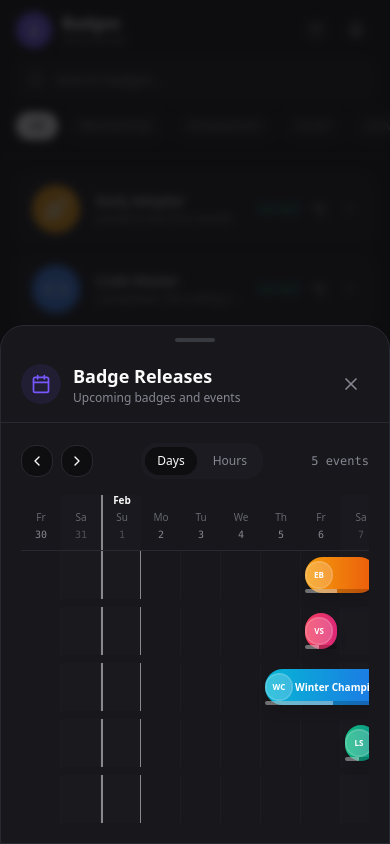
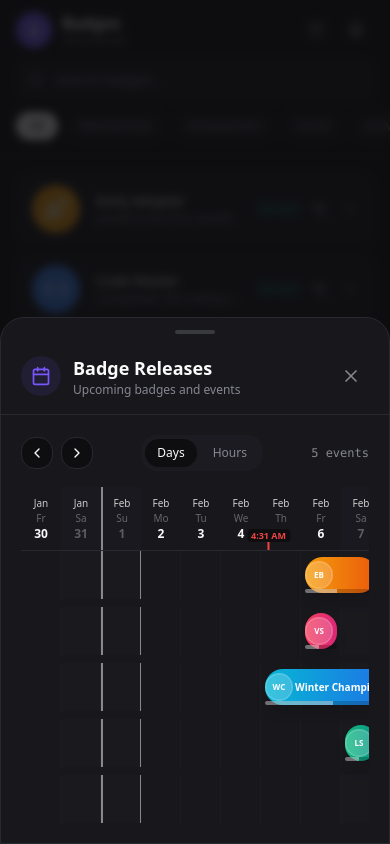
Before and after one commit to TheMagnet2/badge-example-build, a Next.js app: page / in a window 390 px wide. Both pictures are taken after a click on the button 316 px from the left and 30 px from the top of the page. Shown: the top 844 px of the page. Built offline with nearby package versions, Linux system fonts and the light colour scheme.

Commit message:
feat: enhance chart with month labels and mobile visibility
Add month labels, bordered bars, and red current time
indicator for better mobile visibility.

```diff
--- a/components/timeline-bar.tsx
+++ b/components/timeline-bar.tsx
@@ -141,7 +141,24 @@ const DAY_WIDTH = 48
   const UNIT_WIDTH_MOBILE = viewMode === "hours" ? HOUR_WIDTH_MOBILE : DAY_WIDTH_MOBILE
   const totalUnits = viewMode === "hours" ? totalHours : totalDays
 
-  const activeEvent = selectedEvent || hoveredEvent
+const activeEvent = selectedEvent || hoveredEvent
+
+  // Current time position for red indicator
+  const now = new Date()
+  const currentTimePosition = useMemo(() => {
+    if (viewMode === "hours") {
+      const hoursDiff = (now.getTime() - timelineStart.getTime()) / (1000 * 60 * 60)
+      return hoursDiff
+    }
+    const daysDiff = (now.getTime() - timelineStart.getTime()) / (1000 * 60 * 60 * 24)
+    return daysDiff
+  }, [viewMode, timelineStart, now])
+
+  const currentTimeLabel = now.toLocaleTimeString("en-US", {
+    hour: "numeric",
+    minute: "2-digit",
+    hour12: true
+  })
 
   return (
     <div className={cn("w-full", className)}>
@@ -293,9 +310,9 @@ const DAY_WIDTH = 48
             style={{ width: `max(100%, ${totalUnits * UNIT_WIDTH}px)` }}
           >
 {/* Time headers */}
-            <div className="h-14 flex border-b border-border sticky top-0 bg-card z-10">
+            <div className="h-16 md:h-14 flex border-b border-border sticky top-0 bg-card z-10 relative">
               {viewMode === "days" ? (
-                // Days view
+                // Days view - show month + day (e.g., "Feb 1")
                 days.map((day, index) => (
                   <div
                     key={index}
@@ -306,18 +323,16 @@ const DAY_WIDTH = 48
                     )}
                     style={{ width: `clamp(${UNIT_WIDTH_MOBILE}px, 5vw, ${UNIT_WIDTH}px)` }}
                   >
-                    {day.isFirstOfMonth && (
-                      <span className="text-[10px] font-semibold text-primary mb-0.5">
-                        {day.month}
-                      </span>
-                    )}
-                    <span className="text-[10px] text-muted-foreground/70 mb-0.5">
+                    <span className="text-[10px] md:text-xs font-medium text-primary/80">
+                      {day.month}
+                    </span>
+                    <span className="text-[10px] text-muted-foreground/70">
                       {day.dayName.slice(0, 2)}
                     </span>
                     <span
                       className={cn(
-                        "text-[10px] md:text-xs font-mono",
-                        day.isWeekend ? "text-muted-foreground/50" : "text-muted-foreground"
+                        "text-xs md:text-sm font-semibold",
+                        day.isWeekend ? "text-muted-foreground/60" : "text-foreground"
                       )}
                     >
                       {day.dayNum}
@@ -337,20 +352,36 @@ const DAY_WIDTH = 48
                     style={{ width: `clamp(${UNIT_WIDTH_MOBILE}px, 4vw, ${UNIT_WIDTH}px)` }}
                   >
                     {hour.isNewDay && (
-                      <span className="text-[9px] font-semibold text-primary mb-0.5">
+                      <span className="text-[10px] md:text-xs font-semibold text-primary">
                         {hour.date.toLocaleDateString("en-US", { month: "short", day: "numeric" })}
                       </span>
                     )}
                     <span
                       className={cn(
-                        "text-[9px] md:text-[10px] font-mono",
-                        hour.hour % 6 === 0 ? "text-muted-foreground" : "text-muted-foreground/40"
+                        "text-[10px] md:text-xs font-mono",
+                        hour.hour % 6 === 0 ? "text-foreground font-semibold" : "text-muted-foreground/50"
                       )}
                     >
                       {hour.hour % 3 === 0 ? formatHour(hour.hour) : ""}
                     </span>
                   </div>
                 ))
+              )}
+
+              {/* Current time indicator in header */}
+              {currentTimePosition >= 0 && currentTimePosition <= totalUnits && (
+                <div
+                  className="absolute bottom-0 z-20 flex flex-col items-center"
+                  style={{
+                    left: `calc(${currentTimePosition} * clamp(${UNIT_WIDTH_MOBILE}px, ${viewMode === "hours" ? "4vw" : "5vw"}, ${UNIT_WIDTH}px))`,
+                    transform: "translateX(-50%)"
+                  }}
+                >
+                  <span className="text-[9px] md:text-[10px] font-bold text-red-500 bg-background px-1 rounded">
+                    {currentTimeLabel}
+                  </span>
+                  <div className="w-0.5 h-2 bg-red-500" />
+                </div>
               )}
             </div>
 
```
